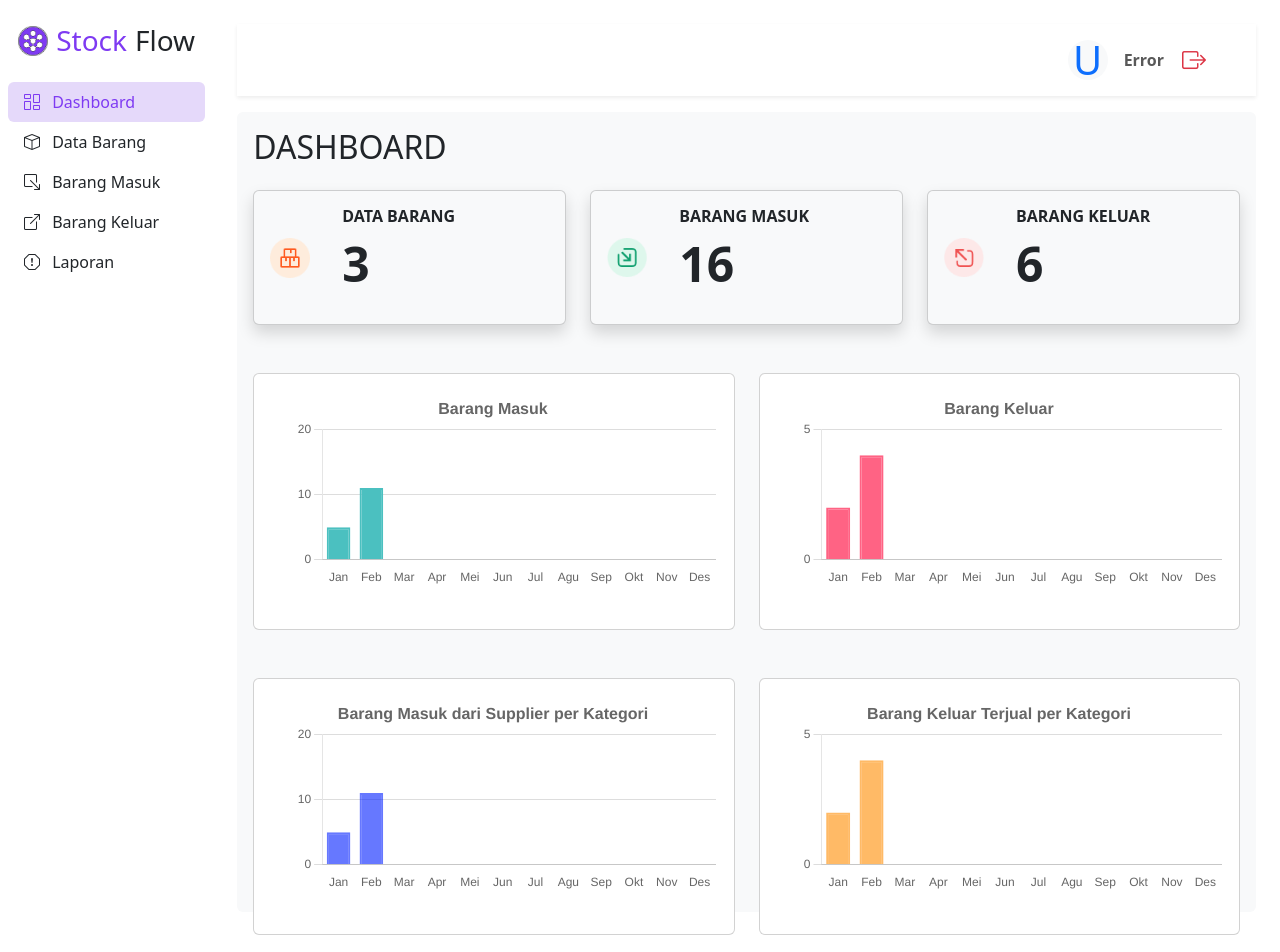
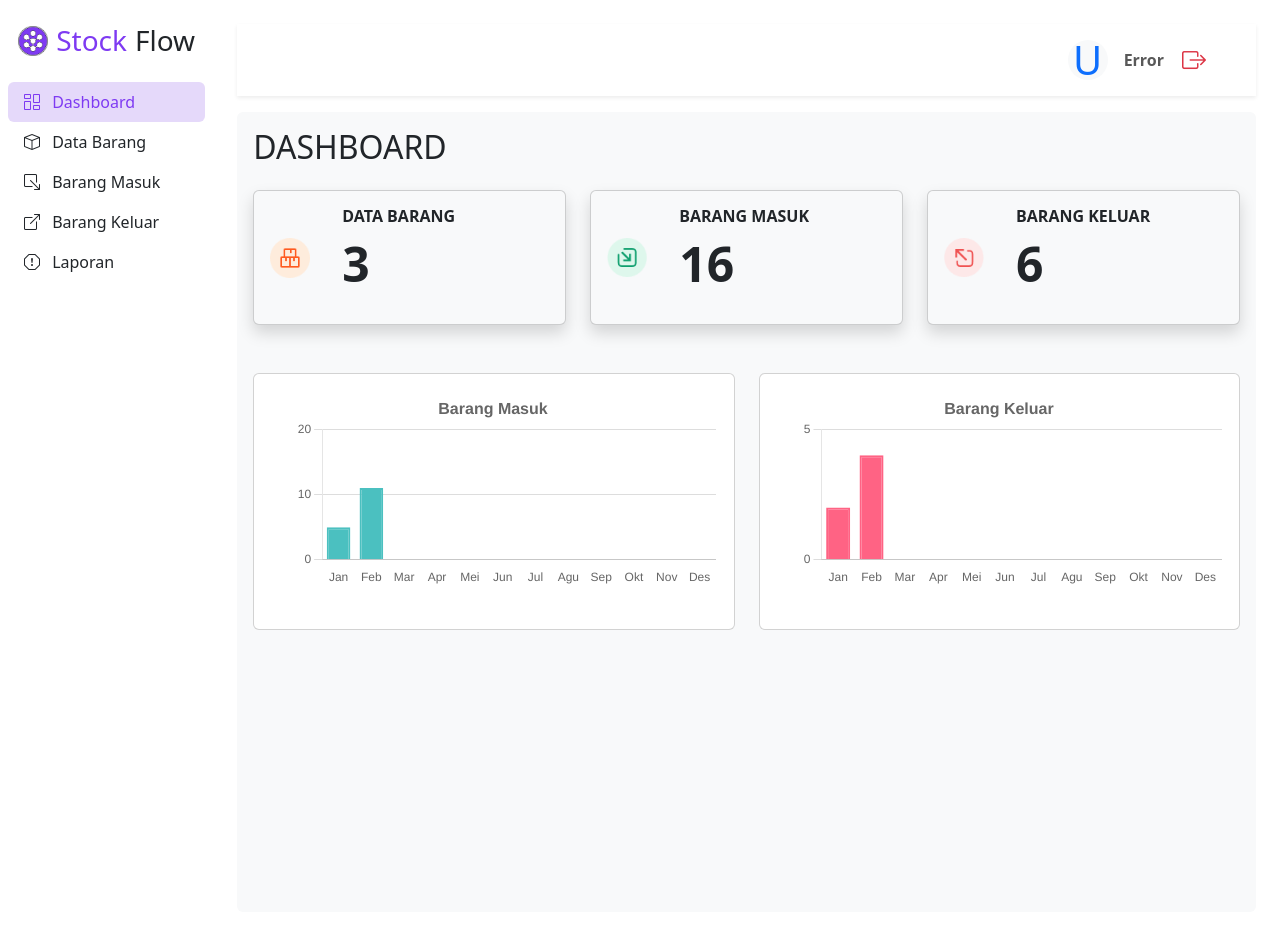
Before and after one commit to Inventory-Project-B/stockflow, a React (Create React App) app: page /dashboard in a window 1280 px wide. Shown: the top 952 px of the page. Built offline with nearby package versions, Linux system fonts and the light colour scheme; no server answers; sample sign-in values are in the browser's storage.

Commit message:
menambahkan chart barang masuk barang keluar

```diff
--- a/src/pages/Dashboard.js
+++ b/src/pages/Dashboard.js
@@ -142,33 +142,6 @@ function Dashboard() {
                 </div>
               </div>
             </div>
-
-             <div className="row mt-4">
-              <div className="col-md-6 mb-4">
-                <div className="card">
-                  <div className="card-body">
-                    <BarangChart
-                      data={chartDataMasuk}
-                      title="Barang Masuk dari Supplier per Kategori"
-                      backgroundColor="rgba(0, 30, 255, 0.6)"
-                      borderColor="rgba(0, 30, 255, 0.6)"
-                    />
-                  </div>
-                </div>
-              </div>
-              <div className="col-md-6 mb-4">
-                <div className="card">
-                  <div className="card-body">
-                    <BarangChart
-                      data={chartDataKeluar}
-                      title="Barang Keluar Terjual per Kategori"
-                      backgroundColor="rgba(255, 140, 0, 0.6)"
-                      borderColor="rgba(255, 140, 0, 0.6)"
-                    />
-                  </div>
-                </div>
-              </div>
-            </div>
           </div>
         </div>
       </div>
```
